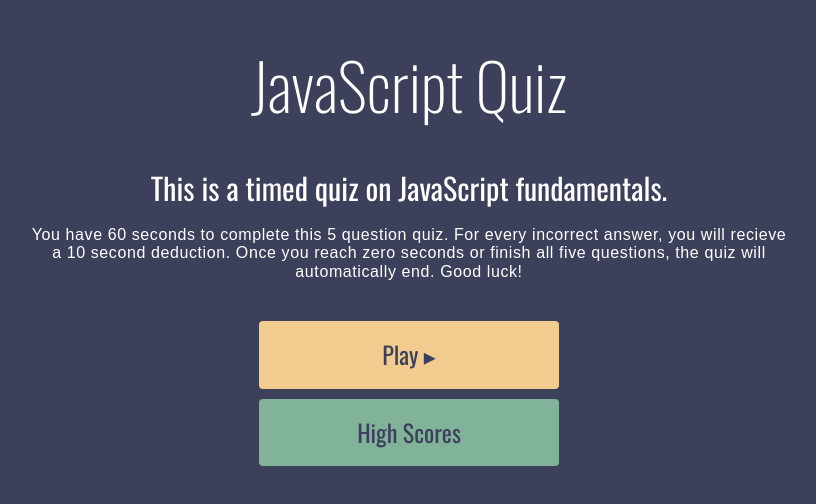
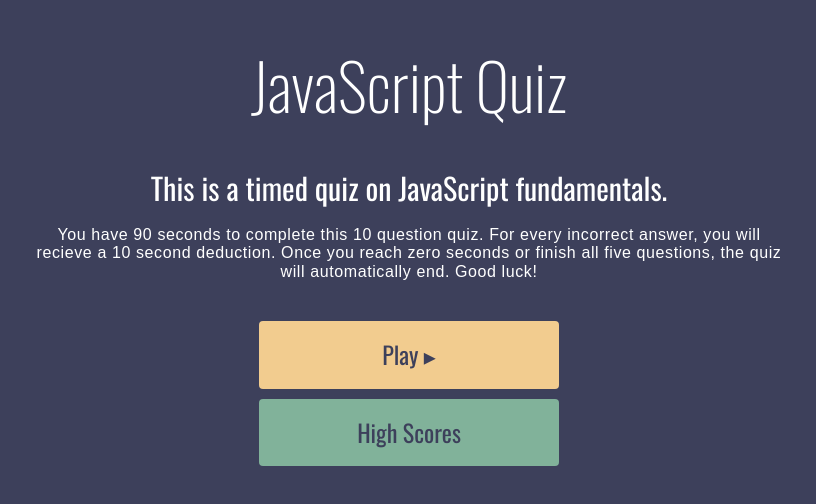
Before and after one commit to Akash20x/Javascript-Quiz, a plain HTML site: page index.html in a window 1280 px wide. Shown: the part 138-642 px from the top of the page, without its empty margins (231-1047 px from the left). Drawn offline with nearby package versions, Linux system fonts and the light colour scheme.

Commit message:
first commit

```diff
--- a/index.html
+++ b/index.html
@@ -14,7 +14,7 @@
         <div id="home" class="flex-column flex-center">
             <h1>JavaScript Quiz</h1>
             <h3 class="subheading">This is a timed quiz on JavaScript fundamentals.</h3>
-            <p class="intro-text">You have 60 seconds to complete this 5 question quiz. For every incorrect answer, you will recieve a 10 second deduction. Once you reach zero seconds or finish all five questions, the quiz will automatically end. Good luck!</p>
+            <p class="intro-text">You have 90 seconds to complete this 10 question quiz. For every incorrect answer, you will recieve a 10 second deduction. Once you reach zero seconds or finish all five questions, the quiz will automatically end. Good luck!</p>
             <a href="game.html" class="btn">Play &#9656;</a>
             <a href="highscores.html" id="highscore-btn" class="btn">High Scores</a>
         </div>
```
